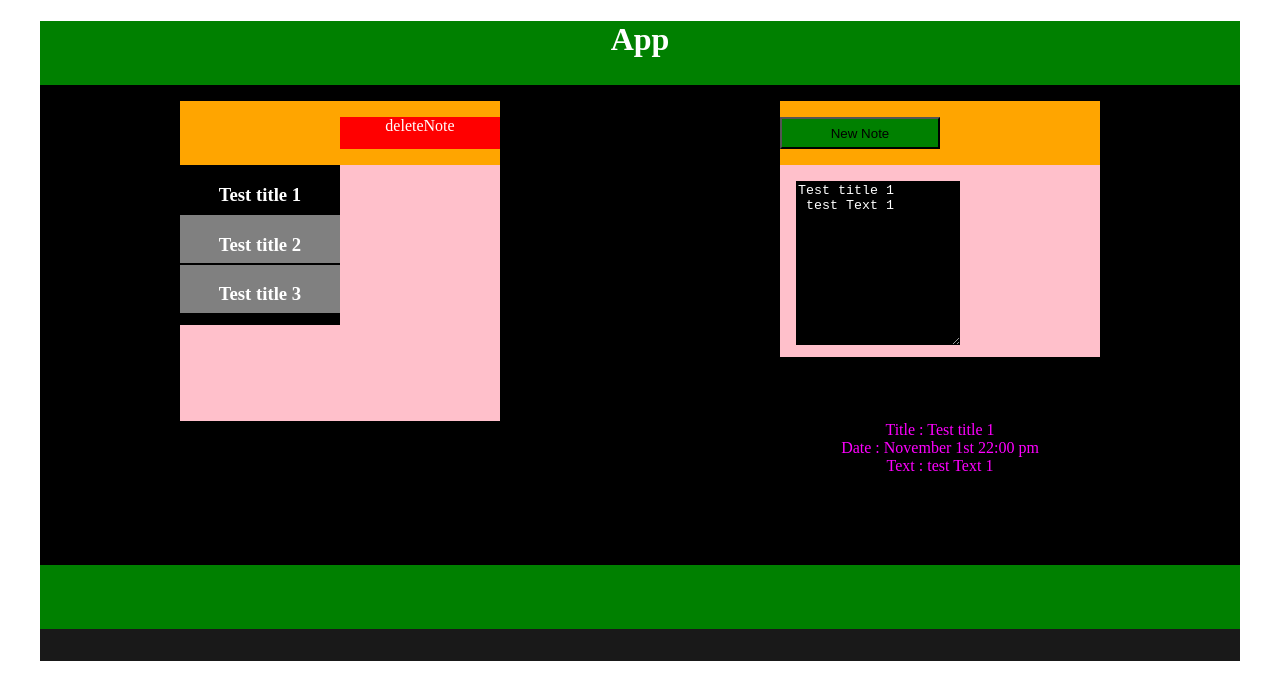
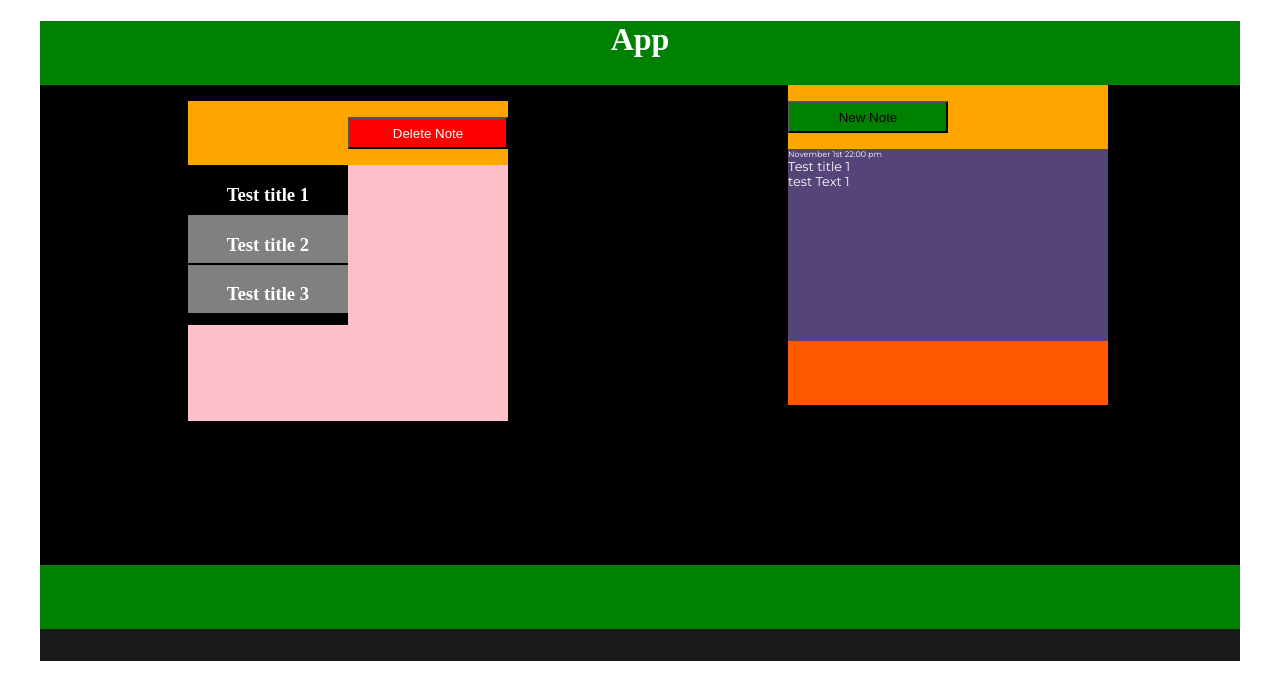
Before and after one commit to RPytalev/SPA-Notepad, a Vue app: page / in a window 1280 px wide. Shown: the top 700 px of the page. Built offline with nearby package versions, Linux system fonts and the light colour scheme.

Commit message:
Fixed bugs with delete notes, changed new note display order, create new functionality - save and display note tags, some refactoring and renaming

```diff
--- a/src/App.vue
+++ b/src/App.vue
@@ -6,7 +6,7 @@
         <NotesListDisplay :selectedNoteId="selectedNoteId" :notesList="notesList" @note-selected="noteSelected" @switch-reminder="switchReminder" @delete-note="deleteNote" />
       </div>
       <div>
-        <Note :note="selectedNote" @edit-note="editNote" @create-note="createNote" />
+        <NoteEditorDisplay :noteTags="noteTags" :switchNoteEditorState="switchNoteEditorState" :note="selectedNote" @edit-note="editNote" @create-note="createNote" @switch-component="switchComponent" @toggle-component="toggleComponent" />
       </div>
     </div>
     <div class="footer"></div>
@@ -15,13 +15,13 @@
 
 <script>
   import NotesListDisplay from './components/NoteList/Body/NotesListDisplay.vue'
-  import Note from './components/NoteEditor/Body/Note.vue'
+  import NoteEditorDisplay from './components/NoteEditor/Body/NoteEditorDisplay.vue'
 
   export default {
     name: "App",
     components: {
       NotesListDisplay,
-      Note
+      NoteEditorDisplay
     },
     methods: {
       createNote() {
@@ -31,9 +31,10 @@
             date: new Date(),
             reminder: false
         }
+        this.notesList.unshift(noteNew);
+        // this.notesList = [...this.notesList, noteNew];
+        this.selectedNoteId = noteNew.id;
 
-        this.notesList = [...this.notesList, noteNew];
-        this.selectedNoteId = noteNew.id;
         //this.notesList = this.notesList.filter(( item ) => item.id !== this.selectedNoteId);
 
         // for (var i = 0; i < tagsNew.length; i++) {
@@ -49,21 +50,39 @@
         let note = this.notesList.filter(( item ) => item.id === noteChange.id)[0];
         note.rawText = noteChange.rawText;
         note.date = noteChange.date;
+        let arr = note.rawText.match(/#[a-z A-Z 0-9]+/g);
+        this.tagsList.push(...arr);
+        this.tagsList = [...new Set(this.tagsList)];
+        note.tags.push(...arr);
+        note.tags = [...new Set(note.tags)];
       },
       switchReminder(id) {
         this.notesList = this.notesList.map((item) => item.id == id ? {...item, reminder: !item.reminder} : item)
       },
       deleteNote() {
             this.notesList = this.notesList.filter(( item ) => item.id !== this.selectedNoteId);
-            this.selectedNoteId = 1;
+
+            if (this.notesList.length === 0)
+            {
+              this.createNote();
+            } else {
+              this.selectedNoteId = this.notesList[0].id;
+            }
       },
       noteSelected(id) {
         this.selectedNoteId = id;
+      },
+      switchComponent() {
+        this.switchNoteEditorState = !this.switchNoteEditorState;
+      },
+      toggleComponent() {
+        this.switchNoteEditorState = !this.switchNoteEditorState;
       },
       // findTag() {
       //   let arr = this.notesList.map(( item )=> item = item.text);
       //   let str = String(arr);
       //   let arrTags = str.match(/#[a-z A-Z 0-9]+/g);
+      //   console.log(arrTags);
       //   this.tagsList = this.tagsList.concat(arrTags);
       //   return this.tagsList;
       // }
@@ -81,7 +100,7 @@
         {
           id: 2,
           rawText: 'Test title 2\n test Text 2',
-          date: 'December 2nd 15:00 pm',
+          date: '',
           tags: [],
           reminder: false
         },
@@ -93,8 +112,9 @@
           reminder: false
         }
       ],
-      selectedNoteId: 1,
-      showNewTextarea: false
+      tagsList: [],
+      selectedNoteId: 0,
+      switchNoteEditorState: false
     }
   },
   computed:
@@ -102,12 +122,17 @@
     selectedNote: function() {
       return this.notesList.filter(( item ) => item.id == this.selectedNoteId)[0];
     }
+  },
+  created()
+  {
+    this.selectedNoteId = this.notesList[0].id;
   }
 }
 </script>
 
 <style lang="sass">
-$primary-color: #ff7800
+@import url('https://fonts.googleapis.com/css2?family=Montserrat:wght@100;200;300;400;500;600;700;800;900&display=swap')
+$primary-color: #ff5800
 $primary-background-color: rgba(0,0,0, .9)
 
 html
--- a/src/components/NoteEditor/Body/Note.vue
+++ /dev/null
@@ -1,59 +0,0 @@
-<template>
-    <div class="note-editor-display">
-        <CreateNoteBtn @create-note="createNote" />
-        <div>
-            <div class="textarea">
-                <NoteEdit :note="note" @edit-note="editNote" />
-            </div>
-            <div class="tags-list">
-                <TagsList />
-            </div>
-            <div>
-                <NoteView :note="note" />
-            </div>
-        </div>
-    </div>
-</template>
-
-<script>
-    import CreateNoteBtn from '../Header/CreateNoteBtn.vue'
-    import NoteEdit from './NoteEdit.vue'
-    import TagsList from '../../TagsList.vue'
-    import NoteView from './NoteView.vue'
-
-    export default {
-        name: 'NoteEditorDisplay',
-        components: {
-            CreateNoteBtn,
-            NoteEdit,
-            TagsList,
-            NoteView
-        },
-        methods: {
-            createNote() {
-                this.$emit('create-note');
-            },
-            editNote(noteChange) {
-                this.$emit('edit-note', noteChange);
-            }
-        },
-        props: {
-            note: Object,
-            showNewTextarea: Boolean,
-        },
-    }
-</script>
-
-<style lang="sass" scoped>
-.note-editor-display
-    width: 20rem
-    height: 20rem
-    margin: 1rem
-    background-color: pink
-    color: magenta
-
-    .tags-list
-        width: 100%
-        height: 4rem
-        background-color: #000
-</style>
--- a/src/components/NoteEditor/Body/NoteEdit.vue
+++ b/src/components/NoteEditor/Body/NoteEdit.vue
@@ -1,5 +1,6 @@
 <template>
-    <div class="note-edit">
+    <div class="note-edit" v-on:mouseleave="$emit('toggle-component')">
+        <div class="date">{{ note.date }}</div>
         <textarea id="textarea" name="textarea" :value="note.rawText" @change="editNote"></textarea>
     </div>
 </template>
@@ -9,6 +10,7 @@
         name: 'NoteEdit',
         methods: {
             editNote(event) {
+
                 let rawText = event.target.value;
 
                 const noteChange = {
@@ -28,21 +30,26 @@
 
 <style lang="sass" scoped>
 .note-edit
-    width: 10rem
-    height: 10rem
-    margin: 1rem
+    width: 100%
+    height: 100%
 
-    .title
-        width: 100%
-        height: 2rem
-        background-color: #000
-        margin: .2rem
+    .date
+        background-color: #222
         color: #fff
+        font-size: .5rem
+        text-align: left
 
     textarea
+        margin: 0
+        padding: 0
         width: 100%
         height: 100%
         border: none
-        background-color: #000
+        background-color: #222
         color: #fff
+        font-family: Montserrat
+        font-size: .8rem
+        resize: none
+        outline: none
+        overflow: auto
 </style>
--- /dev/null
+++ b/src/components/NoteEditor/Body/NoteEditorDisplay.vue
@@ -0,0 +1,87 @@
+<template>
+    <div class="note-editor-display">
+        <div class="header">
+            <CreateNoteBtn @create-note="$emit('create-note')" />
+        </div>
+        <div class="display">
+            <div class="textarea" v-show="switchNoteEditorState">
+                <NoteEdit :note="note" @edit-note="editNote" @toggle-component="$emit('toggle-component')" />
+            </div>
+            <div class="note-view" v-show="!switchNoteEditorState">
+                <NoteView :note="note" @switch-component="$emit('switch-component')" />
+            </div>
+        </div>
+        <div class="tags-list">
+            <TagsList :note="note" />
+        </div>
+    </div>
+</template>
+
+<script>
+    import CreateNoteBtn from '../Header/CreateNoteBtn.vue'
+    import NoteEdit from './NoteEdit.vue'
+    import NoteView from './NoteView.vue'
+    import TagsList from '../../TagsList.vue'
+
+    export default {
+        name: 'NoteEditorDisplay',
+        components: {
+            CreateNoteBtn,
+            NoteEdit,
+            NoteView,
+            TagsList
+        },
+        props: {
+            note: Object,
+            switchNoteEditorState: Boolean,
+        },
+        methods: {
+            editNote(noteChange) {
+                this.$emit('edit-note', noteChange)
+            }
+        },
+        emits: ['switch-component', 'toggle-component', 'create-note']
+    }
+</script>
+
+<style lang="sass" scoped>
+.note-editor-display
+    display: flex
+    flex-flow: column
+    width: 20rem
+    height: 20rem
+
+    .header
+        display: flex
+        width: 100%
+        height: 4rem
+        background-color: #ff5800
+
+    .display
+        display: flex
+        position: relative
+        width: 20rem
+        height: 20rem
+
+        .textarea
+            display: flex
+            position: absolute
+            width: 100%
+            height: 100%
+            top: 0
+            left: 0
+
+        .note-view
+            display: flex
+            position: absolute
+            width: 100%
+            height: 100%
+            top: 0
+            left: 0
+
+    .tags-list
+        display: flex
+        width: 100%
+        height: 4rem
+        background-color: #ff5800
+</style>
--- a/src/components/NoteEditor/Body/NoteView.vue
+++ b/src/components/NoteEditor/Body/NoteView.vue
@@ -1,8 +1,8 @@
 <template>
-    <div>
-        <div>Title : {{ title }}</div>
-        <div>Date : {{ note.date }}</div>
-        <div>Text : {{ text }}</div>
+    <div class="note" @click="switchComponent">
+        <p class="date">{{ note.date }}</p>
+        <p class="title">{{ title }}</p>
+        <p class="text">{{ text }}</p>
     </div>
 </template>
 
@@ -11,6 +11,11 @@
         name: 'NoteView',
         props: {
             note: Object
+        },
+        methods: {
+            switchComponent() {
+                this.$emit('switch-component');
+            }
         },
         computed: {
             title: function () {
@@ -34,5 +39,29 @@
 </script>
 
 <style lang="sass" scoped>
+.note
+    display: flex
+    flex-flow: column
+    width: 100%
+    height: 100%
+    margin: 0
+    padding: 0
+    background-color: #547
+    color: #fff
+    text-align: left
+    font-family: Montserrat
+    font-size: .8rem
+
+    p
+        margin: 0
+        padding: 0
+
+    .date
+        font-size: .5rem
+.tags
+    display: flex
+    width: 100%
+    height: 2rem
+    background-color: #777
 
 </style>
--- a/src/components/NoteEditor/Header/CreateNoteBtn.vue
+++ b/src/components/NoteEditor/Header/CreateNoteBtn.vue
@@ -1,6 +1,6 @@
 <template>
     <div class="notes-editor-header">
-        <button @click="$emit('create-note')">New Note</button>
+        <button class="btn" @click="$emit('create-note')">New Note</button>
     </div>
 </template>
 
--- a/src/components/NoteList/Body/NotesListDisplay.vue
+++ b/src/components/NoteList/Body/NotesListDisplay.vue
@@ -1,5 +1,5 @@
 <template>
-    <div class="notesListDisplay">
+    <div class="notes-list-display">
         <DeleteNoteBtn @delete-note="deleteNote" />
         <NotesList :selectedNoteId="selectedNoteId" :notesList="notesList" @note-selected="noteSelected" @switch-reminder="switchReminder" />
     </div>
@@ -35,7 +35,7 @@ import NotesList from './NotesList.vue'
 </script>
 
 <style lang="sass" scoped>
-.notesListDisplay
+.notes-list-display
     width: 20rem
     height: 20rem
     margin: 1rem
--- a/src/components/NoteList/Body/NotesListItem.vue
+++ b/src/components/NoteList/Body/NotesListItem.vue
@@ -1,7 +1,7 @@
 <template>
     <div :class="[item.reminder ? 'reminder' : '', 'note', item.id == selectedNoteId ? 'selected' : 'note']" @click="$emit('note-selected', item.id)" @dblclick="$emit('switch-reminder', item.id)">
-        <h3>{{title}}</h3>
-        <p>{{item.date}}</p>
+        <h3>{{ title }}</h3>
+        <p>{{ item.date }}</p>
     </div>
 </template>
 
@@ -22,7 +22,6 @@
                 } else {
                     title = titleGroup[0];
                 }
-
                 return title;
             }
         }
--- a/src/components/NoteList/Header/DeleteNoteBtn.vue
+++ b/src/components/NoteList/Header/DeleteNoteBtn.vue
@@ -1,22 +1,17 @@
 <template>
-    <div class="notesListHeader">
-        <div class="btn" @click="deleteNote">deleteNote</div>
+    <div class="notes-list-header">
+        <button class="btn" @click="$emit('delete-note')">Delete Note</button>
     </div>
 </template>
 
 <script>
     export default {
-        name: 'DeleteNoteBtn',
-        methods: {
-            deleteNote() {
-                this.$emit('delete-note');
-            }
-        }
+        name: 'DeleteNoteBtn'
     }
 </script>
 
 <style lang="sass" scoped>
-.notesListHeader
+.notes-list-header
     display: flex
     justify-content: flex-end
     align-items: center
--- a/src/components/Tag.vue
+++ b/src/components/Tag.vue
@@ -1,6 +1,6 @@
 <template>
     <div class="tag">
-        {{item}}
+        {{ tag }}
     </div>
 </template>
 
@@ -8,7 +8,7 @@
     export default {
         name: 'Tag',
         props: {
-            item: String
+            tag: Object
         }
     }
 </script>
@@ -21,6 +21,6 @@
     padding: .1rem 1rem
     margin: .2rem .1rem
     background-color: #000
-    color: red
+    color: #fff
     border: .1rem solid #fff
 </style>
--- a/src/components/TagsList.vue
+++ b/src/components/TagsList.vue
@@ -1,7 +1,7 @@
 <template>
     <div class="tags-list">
-        <div class="tags" :key="item.id" v-for="item in tagsList">
-            <Tag :tagsList="tagsList" :item="item" />
+        <div class="tags" :key="item.id" v-for="item in note.tags">
+            <Tag :tag="item" />
         </div>
     </div>
 
@@ -17,7 +17,7 @@ import Tag from './Tag.vue'
             Tag
         },
         props: {
-            tagsList: Array
+            note: Object
         }
     }
 </script>
```
